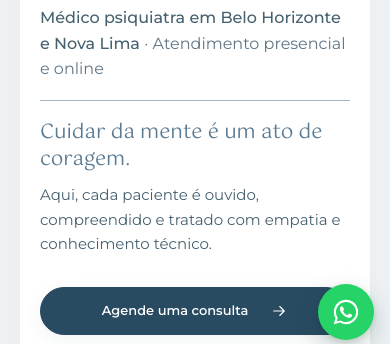
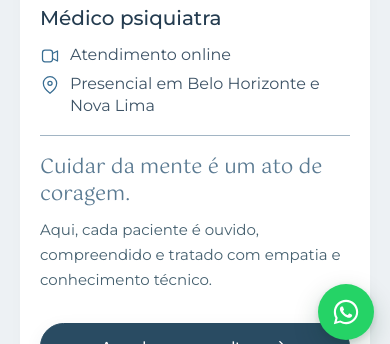
Before and after one commit to pedrozajden/lucio-site, an Astro site: page / in a window 390 px wide. Shown: the part 488-832 px from the top of the page. Built offline with nearby package versions, Linux system fonts and the light colour scheme; Astro itself is replaced by a stand-in of ours.

Commit message:
Home: subtítulo "Médico psiquiatra" e formas de atendimento com o mesmo peso
- Atendimento online (primeiro) e presencial em BH e Nova Lima, com ícones
- Lema em uma linha nas telas grandes

Co-Authored-By: Claude Opus 5.5 <noreply@anthropic.com>

```diff
--- a/src/pages/index.astro
+++ b/src/pages/index.astro
@@ -68,7 +68,11 @@ const markdownBold = (text: string) => emphasize(text.replace(/\*\*/g, ''), [...
         <div class="hero-picture" data-parallax="hero"><picture><source media="(max-width: 760px)" srcset={mobileHero.srcSet.attribute} sizes="100vw" type="image/webp" /><Image src={banner} width={1920} height={1080} widths={[768, 1280, 1920]} sizes="100vw" alt="Dr. Lúcio Moreira, de jaleco branco e camisa azul." format="webp" quality={85} loading="eager" fetchpriority="high" /></picture></div>
         <div class="home-container hero-layout"><div class="hero-copy">
           <h1 id="hero-title">Dr. Lúcio Moreira</h1>
-          <p class="hero-specialty"><span>Médico psiquiatra em Belo Horizonte e Nova Lima</span>{' '}<span class="hero-specialty-mode">Atendimento presencial e online</span></p>
+          <p class="hero-specialty"><span class="hero-role">Médico psiquiatra</span></p>
+          <ul class="hero-modes" aria-label="Formas de atendimento">
+            <li><Icon name="video" /><span>Atendimento online</span></li>
+            <li><Icon name="pin" /><span>Presencial em Belo Horizonte e Nova Lima</span></li>
+          </ul>
           <div class="hero-message"><p class="hero-motto">Cuidar da mente é um ato de coragem.</p><p>Aqui, cada paciente é ouvido, compreendido e tratado com empatia e conhecimento técnico.</p></div>
           <div class="hero-actions"><a class="home-button" href={scheduleUrl} target="_blank" rel="noopener">Agende uma consulta <Icon name="arrow" /></a><a class="hero-secondary" href="#consulta">Como funciona a consulta <span aria-hidden="true">↓</span></a></div>
         </div></div>
--- a/src/styles/home-autoridade.css
+++ b/src/styles/home-autoridade.css
@@ -199,3 +199,19 @@
 @media(max-width:760px){
   .home-hero .hero-picture img{filter:saturate(1.08);transform:scale(1.1);transform-origin:50% 30%}
 }
+
+/* Abertura: "Médico psiquiatra" como subtítulo e as duas formas de atendimento com o mesmo peso (online primeiro); lema em uma linha nas telas grandes */
+.hero-specialty .hero-role{display:block;font-size:clamp(22px,1.7vw,26px);font-weight:500;line-height:1.35;color:#243c50}
+.hero-modes{display:grid;gap:8px;margin:16px 0 0;padding:0;list-style:none}
+.hero-modes li{display:flex;align-items:center;gap:10px;font-size:18px;line-height:1.4;color:#3d5366}
+.hero-modes svg{width:20px;height:20px;flex-shrink:0;color:#386d92}
+@media(min-width:1024px){
+  .hero-message{max-width:none}
+  .hero-motto{white-space:nowrap}
+}
+@media(max-width:760px){
+  .hero-specialty .hero-role{font-size:20px}
+  .hero-modes{margin-top:12px;gap:6px}
+  .hero-modes li{align-items:flex-start;font-size:16px}
+  .hero-modes svg{margin-top:2px}
+}
```
Also changed, not shown: ALTERACOES-DE-TEXTO.md (+3 -0 lines).
